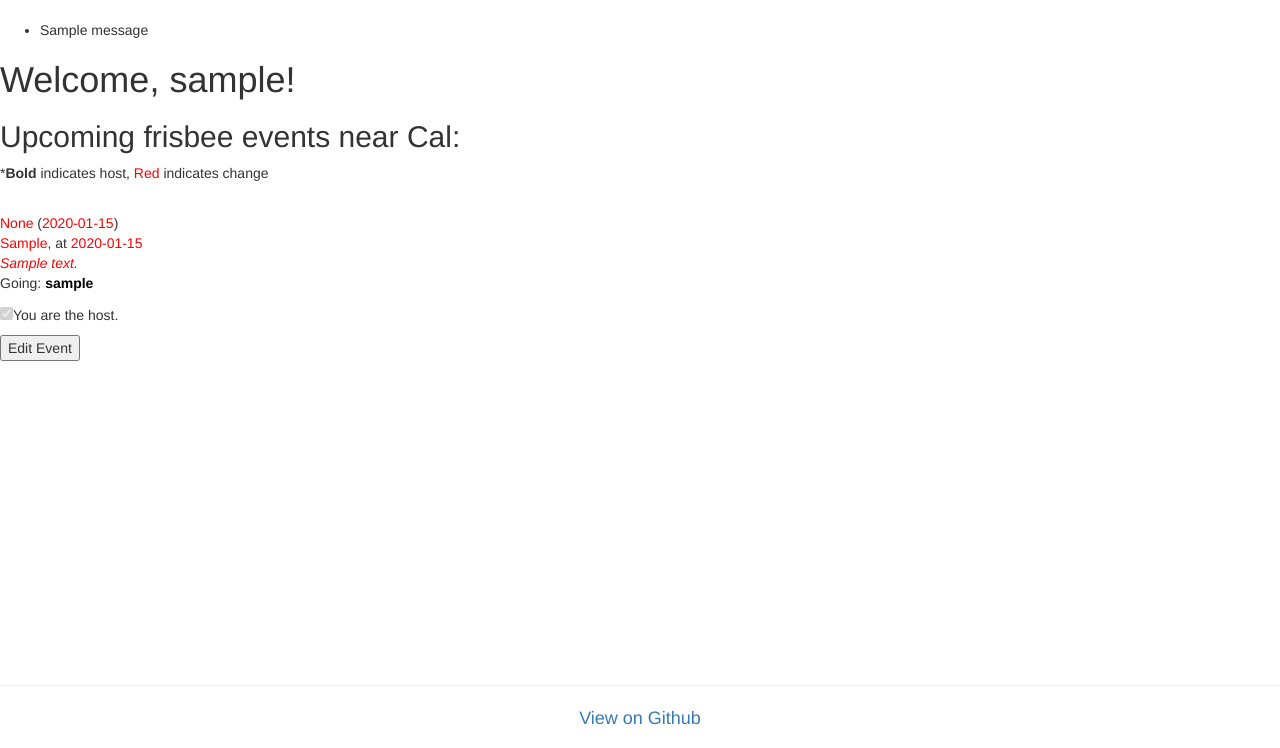
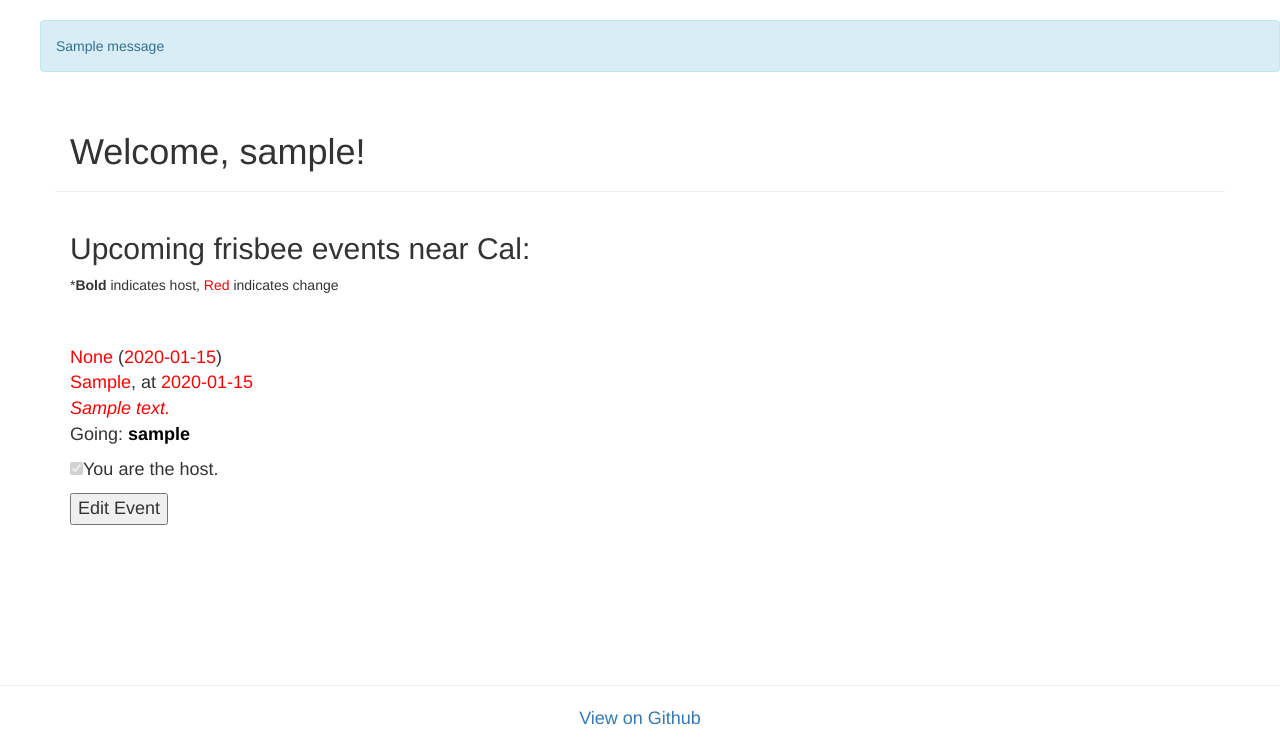
Before and after one commit to alexxpan/find-frisbee, a Flask app: page /index in a window 1280 px wide. Shown: the part 52-800 px from the top of the page. Run offline with Flask 2, Linux system fonts and the light colour scheme; a user stored in the database is signed in; tables that the repository leaves empty hold one stand-in row (values such as "Sample post"); one stand-in notice (Sample message) is shown; some libraries are stand-ins or nearby versions.

Commit message:
bootstrapped everything

```diff
--- a/app/templates/base.html
+++ b/app/templates/base.html
@@ -63,7 +63,7 @@ nav {
 	      {% if messages %}
 	        <ul>
 	        {% for message in messages %}
-	            <li>{{ message }} </li>
+	            <div class="alert alert-info">{{ message }} </div>
 	        {% endfor %}
 	        </ul>
 	      {% endif %}
--- a/app/templates/index.html
+++ b/app/templates/index.html
@@ -1,12 +1,19 @@
 {% extends "base.html" %}
 
 {% block content %}
-	<h1>Welcome, {{ user.nickname }}!</h1>
-	<h2>Upcoming frisbee events near Cal:</h2>
-	<p>*<strong>Bold</strong> indicates host, <span style="color:red">Red</span> indicates change</p>
-	<br>
+
+	<div class="container page-header">
+	    <h1>Welcome, {{ user.nickname }}!</h1>
+	</div>
+
+	<div class="container">
+		<h2>Upcoming frisbee events near Cal:</h2>
+		<p>*<strong>Bold</strong> indicates host, <span style="color:red">Red</span> indicates change</p>
+		<br><br>
+	</div>
+
 	{% for event in events %}
-	<div><p>
+	<div class="container" style="font-size:large"><p>
 			<!-- Display event details. Parts that have been edited by the host are displayed in red. -->
 			{% if event.edited_type %}<span style="color: red;">{{ event.type }}</span>{% else %}{{ event.type }}{% endif %}
 			{% if event.edited_date %}(<span style="color: red;">{{ event.formatted_date }}</span>){% else %}({{ event.formatted_date }}){% endif %}<br>
--- a/app/views.py
+++ b/app/views.py
@@ -210,6 +210,9 @@ def editevent(event_id):
 			event.description = form.new_description.data
 		if form.delete.data:
 			db.session.delete(event)
+			flash('Event successfully deleted.')
+		else:
+			flash('Event successfully edited.')
 		db.session.commit()
 		return redirect(url_for('index'))
 	return render_template('editevent.html',
```
Also changed, not shown: app.db.
